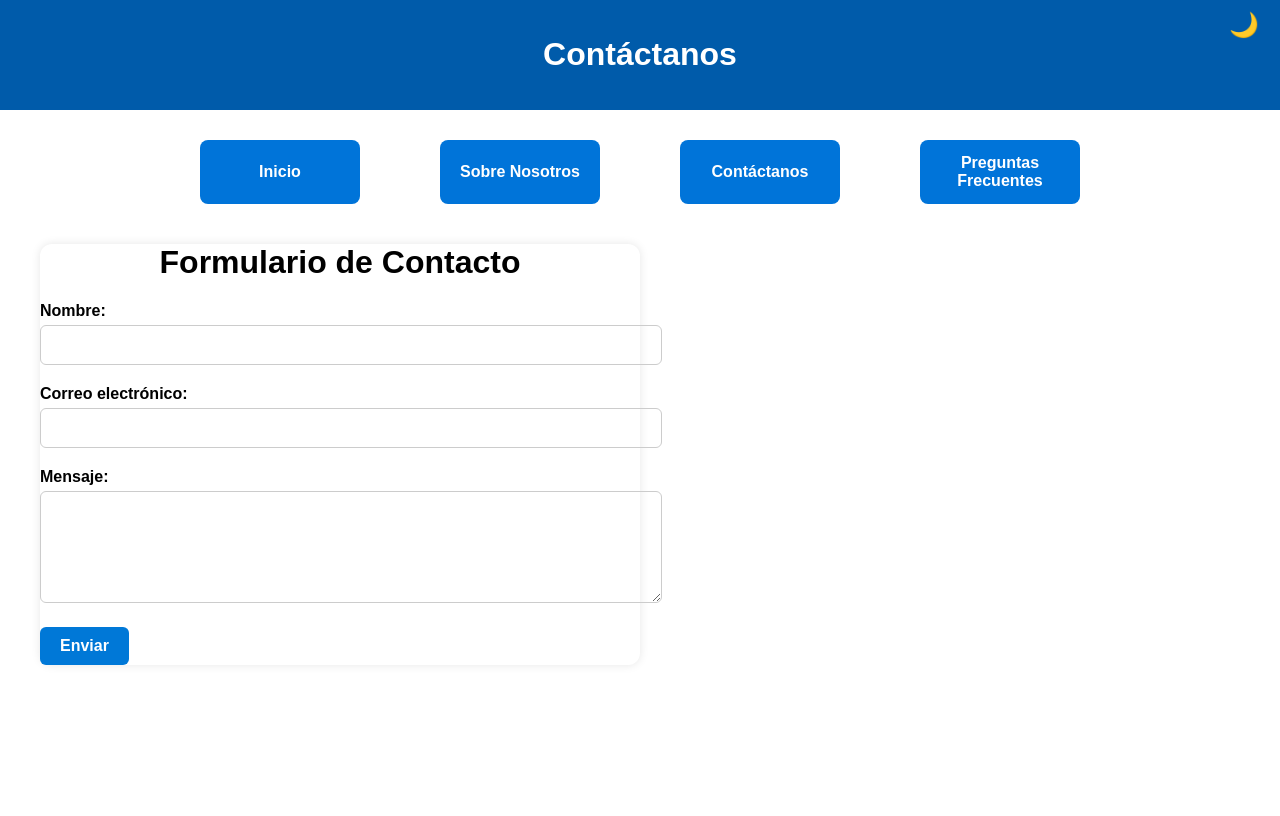
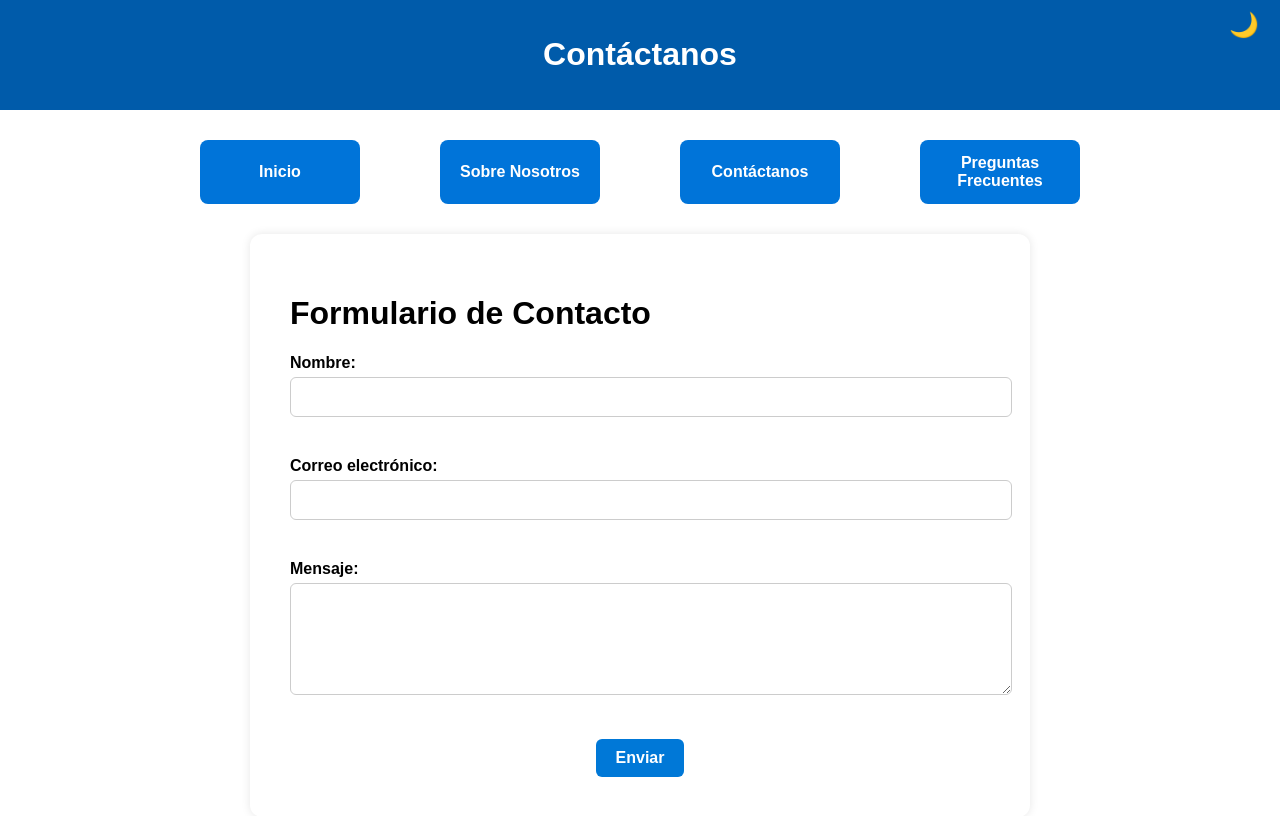
Before and after one commit to mariiorod/homework_Test, a plain HTML site: page contacto.html in a window 1280 px wide. Drawn offline with Linux system fonts and the light colour scheme.

Commit message:
Update contacto.html

```diff
--- a/contacto.html
+++ b/contacto.html
@@ -99,11 +99,10 @@
     }
 /* Contenedor principal del formulario */
 main.formulario-contenedor {
-width:80%
-padding: 40px;
-  margin: 40px 40px;
+  padding: 40px;
+  margin: 20px auto;
   border-radius: 12px;
-  max-width: 600px;
+  max-width: 700px;
   background-color: var(--form-bg);
   color: var(--text-color);
   box-shadow: 0 0 10px rgba(0, 0, 0, 0.1);
@@ -120,6 +119,7 @@ form input[type="text"],
 form input[type="email"],
 form textarea {
   width: 100%;
+  margin: 20px auto;
   padding: 10px;
   margin-top: 5px;
   border: 1px solid #ccc;
@@ -163,16 +163,16 @@ form textarea {
   </nav>
 
 <main class="formulario-contenedor">
-  <h1><center>Formulario de Contacto</center></h1>
-
+  <h1>Formulario de Contacto</h1>
+<center>
   <form action="https://formsubmit.co/mariiorod@hotmail.com" method="POST">
-    <label for="nombre">Nombre:</label>
+    <label align="left" for="nombre">Nombre:</label>
     <input type="text" id="nombre" name="nombre" required>
 
-    <label for="correo">Correo electrónico:</label>
+    <label align="left" for="correo">Correo electrónico:</label>
     <input type="email" id="correo" name="correo" required>
 
-    <label for="mensaje">Mensaje:</label>
+    <label align="left" for="mensaje">Mensaje:</label>
     <textarea id="mensaje" name="mensaje" rows="5" required></textarea>
 
     <!-- Captcha activo y redirección -->
@@ -180,7 +180,7 @@ form textarea {
     <input type="hidden" name="_next" value="https://mariiorod.github.io/Mar-Mar_Solutions/gracias.html">
 
     <input class="boton-enviar" type="submit" value="Enviar">
-  </form>
+  </form></center>
 </main>
 
   <script>
```
